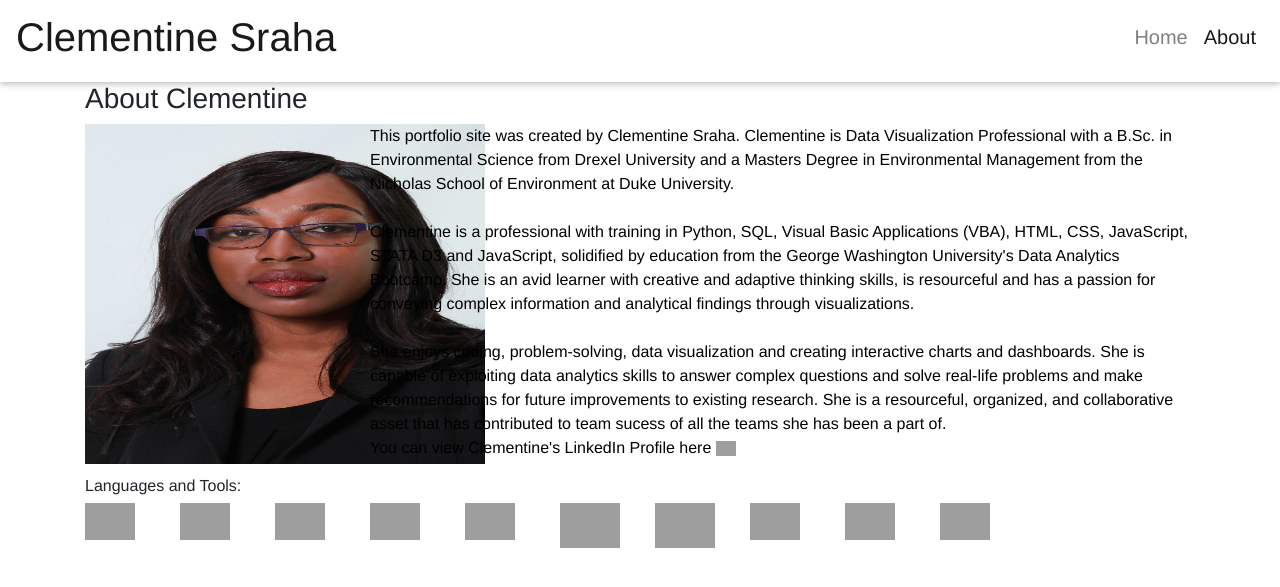
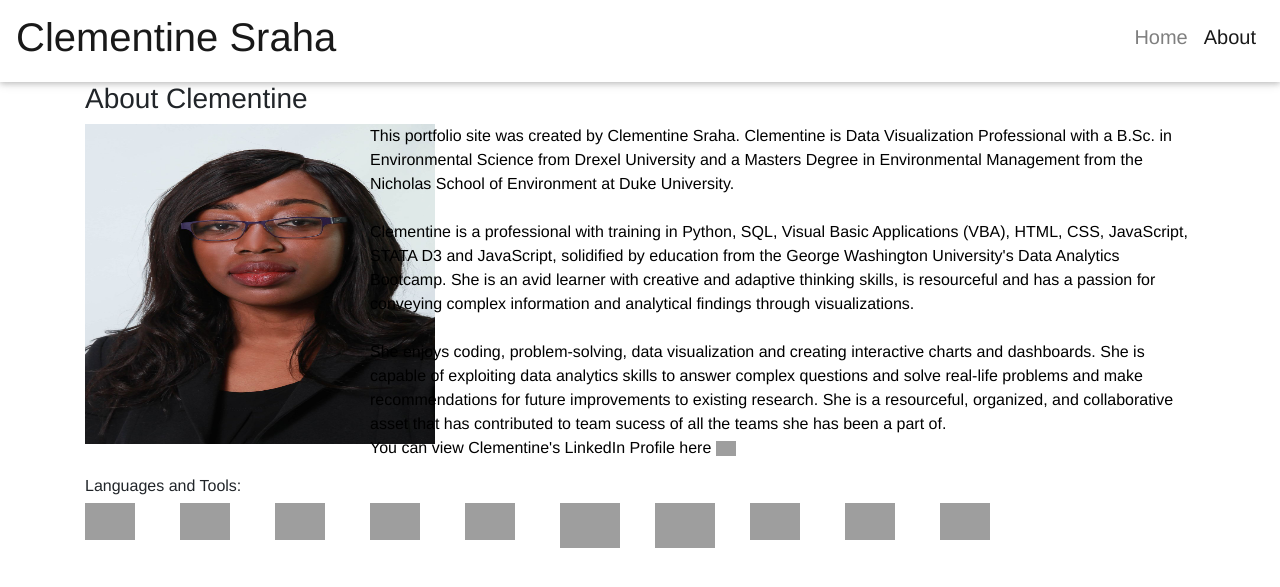
Before and after one commit to clemiblac/Portfolio, a Flask app: page /about in a window 1280 px wide. Shown: the top 587 px of the page. Run offline with Flask 2, Linux system fonts and the light colour scheme; some libraries are stand-ins or nearby versions; grey boxes are pictures that could not be loaded.

Commit message:
ajusted img size

```diff
--- a/static/css/style.css
+++ b/static/css/style.css
@@ -16,6 +16,6 @@ p{
 }
 
 #profile-picture {
-    width: 400px;
-    height: 340px;
+    width: 350px;
+    height: 320px;
   }
```
